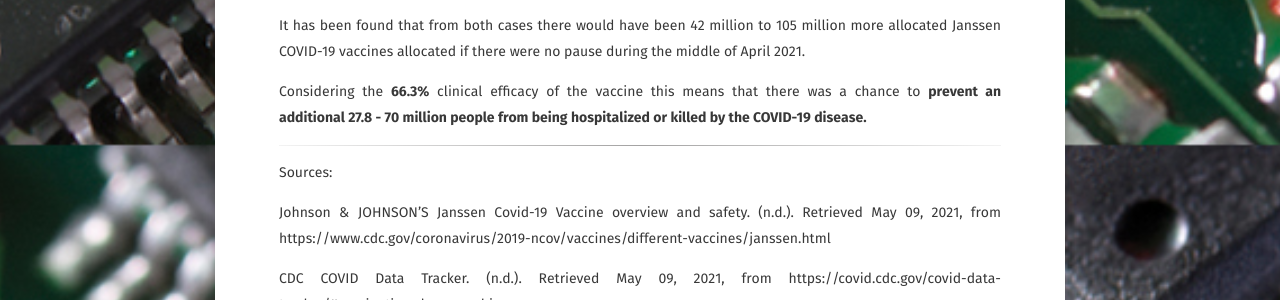
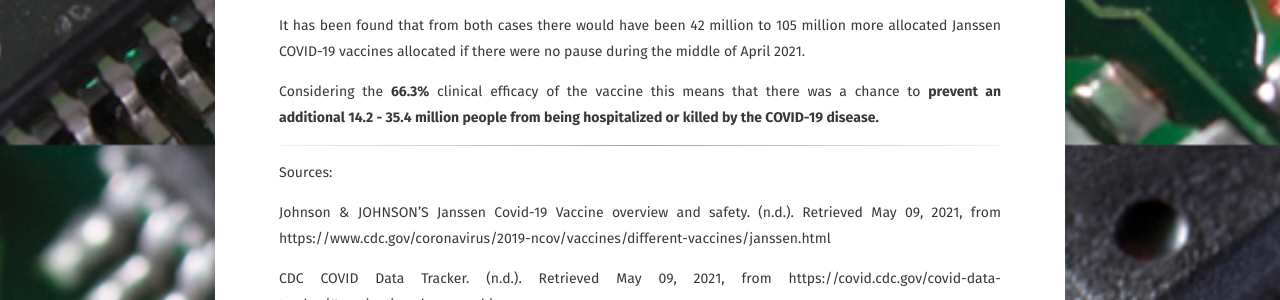
Before and after one commit to Markay12/MarkInfo-Projects, a Jekyll site: the page built from _posts/2021-05-07-janssenvaccinepost.md, in a window 1280 px wide and 900 px high, scrolled down 5078 px. Shown: the part 177-477 px from the top of the window. Built offline with Jekyll 4.4.1, drawn with Linux system fonts in a browser that asks for light colours; some web fonts are replaced.

Commit message:
correct percentage calculations

```diff
--- a/_posts/2021-05-07-janssenvaccinepost.md
+++ b/_posts/2021-05-07-janssenvaccinepost.md
@@ -121,7 +121,7 @@ This totaled as before would give us 434,640,055 delivered vaccines as of [May 8
 
 It has been found that from both cases there would have been 42 million to 105 million more allocated Janssen COVID-19 vaccines allocated if there were no pause during the middle of April 2021.
 
-Considering the **66.3%** clinical efficacy of the vaccine this means that there was a chance to **prevent an additional 27.8 - 70 million people from being hospitalized or killed by the COVID-19 disease.**
+Considering the **66.3%** clinical efficacy of the vaccine this means that there was a chance to **prevent an additional 14.2 - 35.4 million people from being hospitalized or killed by the COVID-19 disease.**
 
 ---
 
```
